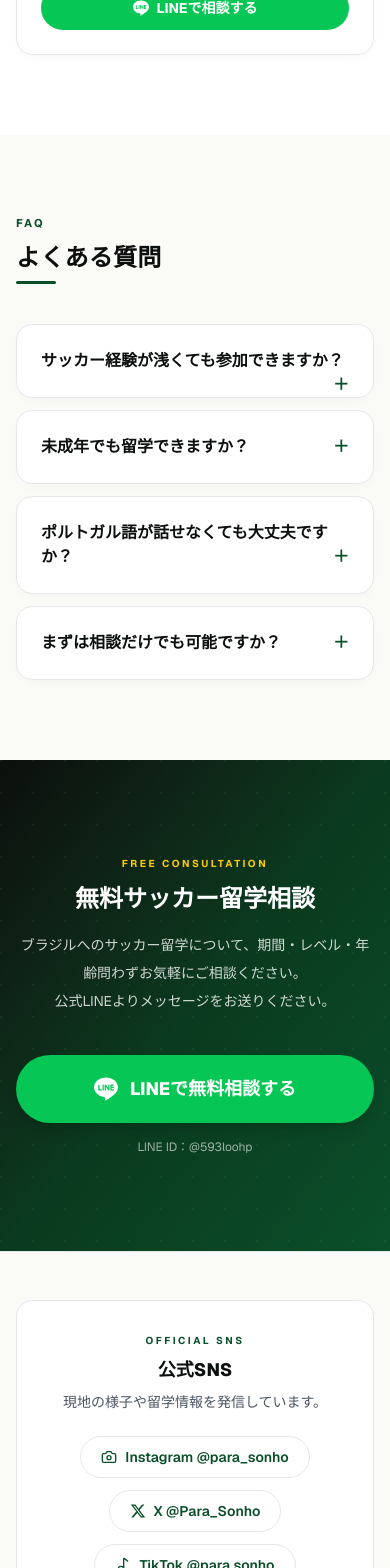
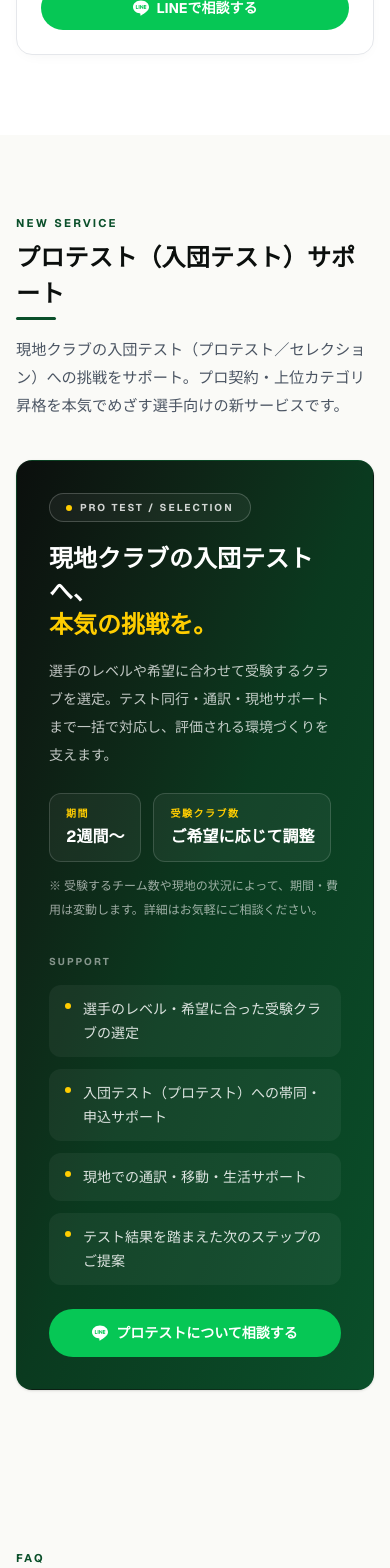
Before and after one commit to roki0711416-hash/parasonho, a Next.js app: page / in a window 390 px wide. Shown: the part 5360-6928 px from the top of the page. Built offline with nearby package versions, Linux system fonts and the light colour scheme.

Commit message:
feat(plans): add プロテスト(入団テスト)サポート service section

```diff
--- a/app/components/SiteHeader.tsx
+++ b/app/components/SiteHeader.tsx
@@ -20,6 +20,7 @@ const YOUTUBE_URL = "https://www.youtube.com/channel/UCE_sb8Gl_vGjHHjiN3wNK-Q";
 const sectionItems: Array<{ href: string; label: string; external?: boolean }> = [
   { href: "/#service", label: "サービス内容" },
   { href: "/#plans", label: "留学プラン" },
+  { href: "/#protest", label: "プロテスト" },
   { href: "/plans/team", label: "チーム遠征" },
   { href: "/#faq", label: "よくある質問" },
 ];
--- a/app/page.tsx
+++ b/app/page.tsx
@@ -249,6 +249,76 @@ export default function Home() {
           </div>
         </section>
 
+        {/* プロテスト（セレクション）サービス */}
+        <section id="protest" className="bg-[#fafaf7] py-20">
+          <div className="mx-auto w-full max-w-6xl px-4 sm:px-6">
+            <p className="eyebrow">NEW SERVICE</p>
+            <h2 className="section-title mt-2">プロテスト（入団テスト）サポート</h2>
+            <p className="section-subtitle">
+              現地クラブの入団テスト（プロテスト／セレクション）への挑戦をサポート。プロ契約・上位カテゴリ昇格を本気でめざす選手向けの新サービスです。
+            </p>
+
+            <div className="mt-10 overflow-hidden rounded-2xl border border-[#0a4f2a]/20 bg-gradient-to-br from-[#0b0f0d] via-[#0a3a1f] to-[#0a4f2a] text-white shadow-sm">
+              <div className="grid gap-8 p-8 sm:p-10 md:grid-cols-2">
+                <div className="flex flex-col justify-center">
+                  <span className="inline-flex w-fit items-center gap-2 rounded-full border border-white/20 bg-white/5 px-4 py-1.5 text-[10px] font-bold tracking-[0.2em] text-white/80">
+                    <span className="h-1.5 w-1.5 rounded-full bg-[#ffcd00]" />
+                    PRO TEST / SELECTION
+                  </span>
+                  <h3 className="mt-5 text-2xl font-extrabold leading-snug sm:text-3xl">
+                    現地クラブの入団テストへ、
+                    <br />
+                    <span className="text-[#ffcd00]">本気の挑戦を。</span>
+                  </h3>
+                  <p className="mt-4 text-sm leading-7 text-white/75">
+                    選手のレベルや希望に合わせて受験するクラブを選定。テスト同行・通訳・現地サポートまで一括で対応し、評価される環境づくりを支えます。
+                  </p>
+
+                  <div className="mt-6 flex flex-wrap gap-3">
+                    <div className="rounded-xl border border-white/15 bg-white/5 px-4 py-3">
+                      <p className="text-[10px] font-bold tracking-[0.15em] text-[#ffcd00]">期間</p>
+                      <p className="mt-1 text-base font-bold">2週間〜</p>
+                    </div>
+                    <div className="rounded-xl border border-white/15 bg-white/5 px-4 py-3">
+                      <p className="text-[10px] font-bold tracking-[0.15em] text-[#ffcd00]">受験クラブ数</p>
+                      <p className="mt-1 text-base font-bold">ご希望に応じて調整</p>
+                    </div>
+                  </div>
+                  <p className="mt-3 text-xs leading-6 text-white/60">
+                    ※ 受験するチーム数や現地の状況によって、期間・費用は変動します。詳細はお気軽にご相談ください。
+                  </p>
+                </div>
+
+                <div className="flex flex-col gap-4">
+                  <p className="text-[10px] font-bold tracking-[0.2em] text-white/50">SUPPORT</p>
+                  <ul className="space-y-3 text-sm">
+                    {[
+                      "選手のレベル・希望に合った受験クラブの選定",
+                      "入団テスト（プロテスト）への帯同・申込サポート",
+                      "現地での通訳・移動・生活サポート",
+                      "テスト結果を踏まえた次のステップのご提案",
+                    ].map((point) => (
+                      <li key={point} className="flex items-start gap-3 rounded-xl bg-white/5 px-4 py-3">
+                        <span className="mt-1.5 inline-block h-1.5 w-1.5 flex-shrink-0 rounded-full bg-[#ffcd00]" />
+                        <span className="leading-6 text-white/85">{point}</span>
+                      </li>
+                    ))}
+                  </ul>
+                  <a
+                    href={LINE_URL}
+                    target="_blank"
+                    rel="noopener noreferrer"
+                    className="mt-2 inline-flex w-full items-center justify-center gap-2 rounded-full bg-[#06C755] px-5 py-3.5 text-sm font-bold text-white transition hover:bg-[#05b34c]"
+                  >
+                    <svg viewBox="0 0 24 24" className="h-4 w-4" fill="currentColor" aria-hidden="true"><path d="M19.365 9.863c.349 0 .63.285.63.631 0 .345-.281.63-.63.63H17.61v1.125h1.755c.349 0 .63.283.63.63 0 .344-.281.629-.63.629h-2.386c-.345 0-.627-.285-.627-.629V8.108c0-.345.282-.63.63-.63h2.386c.346 0 .627.285.627.63 0 .349-.281.63-.63.63H17.61v1.125h1.755zm-3.855 3.016c0 .27-.174.51-.432.596-.064.021-.133.031-.199.031-.211 0-.391-.09-.51-.25l-2.443-3.317v2.94c0 .344-.279.629-.631.629-.346 0-.626-.285-.626-.629V8.108c0-.27.173-.51.43-.595.06-.023.136-.033.194-.033.195 0 .375.104.495.254l2.462 3.33V8.108c0-.345.282-.63.63-.63.345 0 .63.285.63.63v4.771zm-5.741 0c0 .344-.282.629-.631.629-.345 0-.627-.285-.627-.629V8.108c0-.345.282-.63.63-.63.346 0 .628.285.628.63v4.771zm-2.466.629H4.917c-.345 0-.63-.285-.63-.629V8.108c0-.345.285-.63.63-.63.348 0 .63.285.63.63v4.141h1.756c.348 0 .629.283.629.63 0 .344-.281.629-.629.629M24 10.314C24 4.943 18.615.572 12 .572S0 4.943 0 10.314c0 4.811 4.27 8.842 10.035 9.608.391.082.923.258 1.058.59.12.301.079.766.038 1.08l-.164 1.02c-.045.301-.24 1.186 1.049.645 1.291-.539 6.916-4.078 9.436-6.975C23.176 14.393 24 12.458 24 10.314"/></svg>
+                    プロテストについて相談する
+                  </a>
+                </div>
+              </div>
+            </div>
+          </div>
+        </section>
+
 
         <section id="faq" className="bg-[#fafaf7] py-20">
           <div className="mx-auto w-full max-w-4xl px-4 sm:px-6">
```
